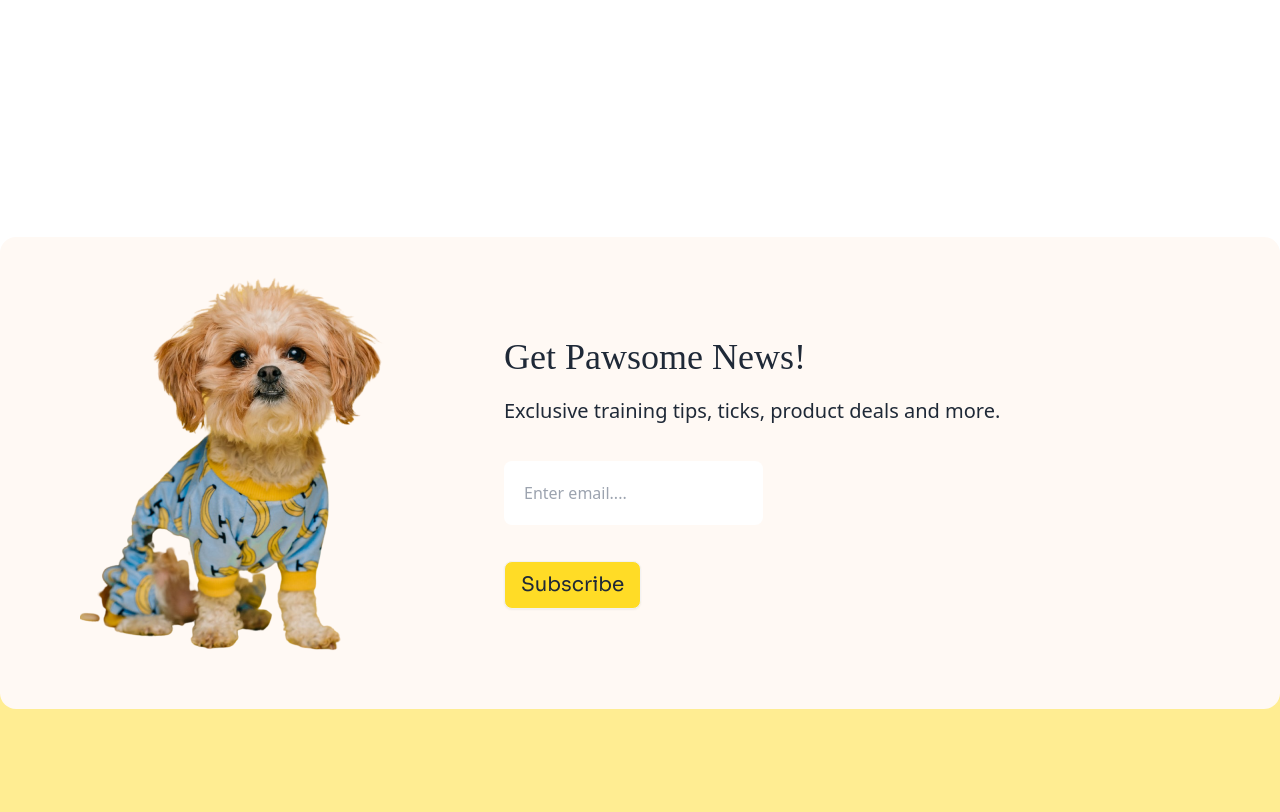
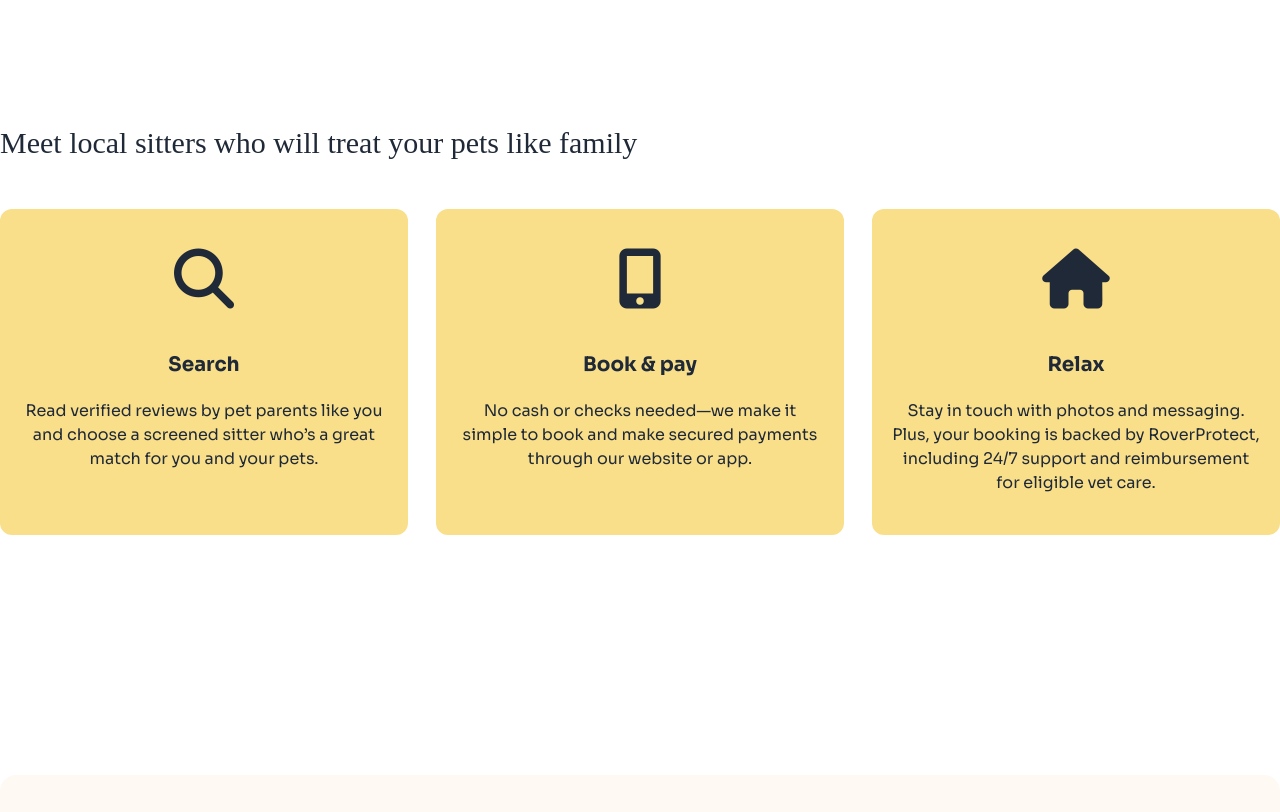
Before and after one commit to Rayhan-Rony/Browse-4-Pets, a plain HTML site: page index.html in a window 1280 px wide. Shown: the part 2767-3579 px from the top of the page. Drawn offline with nearby package versions, Linux system fonts and the light colour scheme; a web font is replaced by a local one.

Commit message:
added sitter section

```diff
--- a/index.html
+++ b/index.html
@@ -515,7 +515,7 @@
           </div>
         </div>
       </section>
-      <!-- mb-[405px] -->
+
       <!-- Everyday Section  -->
       <section class="container mx-auto lg:mt-36 mt-14 px-2 lg:px-0">
         <h1 class="adlam-font lg:text-3xl text-2xl">Everyday low Price</h1>
@@ -557,6 +557,49 @@
             <div class="flex-1">
               <img class="" src="./assets/cute-pet-mid.png" alt="" />
             </div>
+          </div>
+        </div>
+      </section>
+      <!-- sitters section  -->
+      <section class="container mx-auto lg:mt-32 mt-16 lg:px-0 px-2">
+        <h1 class="adlam-font lg:text-3xl text-2xl">
+          Meet local sitters who will treat your pets like family
+        </h1>
+        <div class="flex lg:flex-row flex-col lg:gap-7 gap-4 sora-font mt-12">
+          <div
+            class="bg-primary-card-bg rounded-xl text-center flex-1 px-5 py-10"
+          >
+            <p class="text-6xl mb-10">
+              <i class="fa-solid fa-magnifying-glass"></i>
+            </p>
+            <h4 class="font-bold text-xl mb-5">Search</h4>
+            <p>
+              Read verified reviews by pet parents like you and choose a
+              screened sitter who’s a great match for you and your pets.
+            </p>
+          </div>
+          <div
+            class="bg-primary-card-bg rounded-xl text-center flex-1 px-5 py-10"
+          >
+            <p class="text-6xl mb-10">
+              <i class="fa-solid fa-mobile-screen-button"></i>
+            </p>
+            <h4 class="font-bold text-xl mb-5">Book & pay</h4>
+            <p>
+              No cash or checks needed—we make it simple to book and make
+              secured payments through our website or app.
+            </p>
+          </div>
+          <div
+            class="bg-primary-card-bg rounded-xl text-center flex-1 px-5 py-10"
+          >
+            <p class="text-6xl mb-10"><i class="fa-solid fa-house"></i></p>
+            <h4 class="font-bold text-xl mb-5">Relax</h4>
+            <p>
+              Stay in touch with photos and messaging. Plus, your booking is
+              backed by RoverProtect, including 24/7 support and reimbursement
+              for eligible vet care.
+            </p>
           </div>
         </div>
       </section>
```
